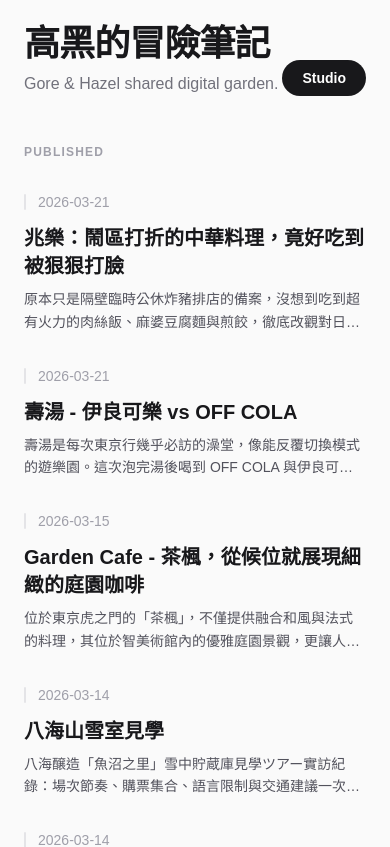
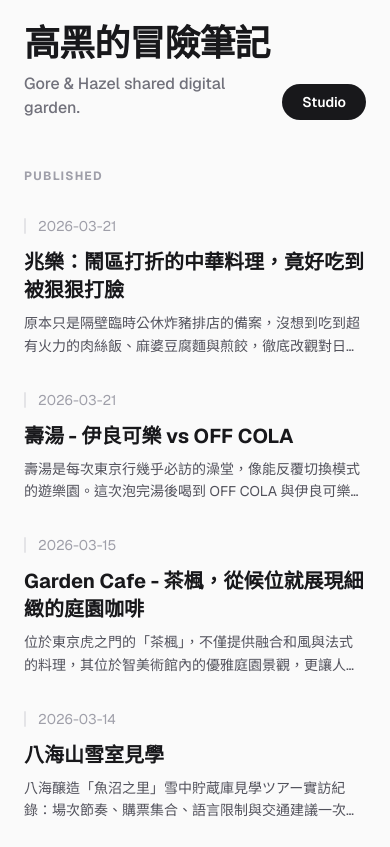
Before and after one commit to AuraStarry/chat-blog, a Next.js app: page / in a window 390 px wide. Shown: the top 847 px of the page. Built offline with nearby package versions, Linux system fonts and the light colour scheme.

Commit message:
fix(page): unify desktop/mobile Chinese font stack with title

```diff
--- a/src/app/globals.css
+++ b/src/app/globals.css
@@ -16,7 +16,7 @@
 body {
   background: var(--background);
   color: var(--foreground);
-  font-family: Arial, Helvetica, sans-serif;
+  font-family: var(--font-geist-sans), -apple-system, BlinkMacSystemFont, "Segoe UI", "PingFang TC", "Noto Sans TC", "Microsoft JhengHei", sans-serif;
 }
 
 /* Chapter map mobile overflow guard */
--- a/src/app/page/[slug]/page.js
+++ b/src/app/page/[slug]/page.js
@@ -101,7 +101,7 @@ export default async function PageDetail({ params }) {
           )}
 
           {frontmatter.summary && !frontmatter.title.includes(frontmatter.summary) && (
-            <p className="text-lg md:text-xl text-slate-500 leading-relaxed font-serif italic mb-10 border-l-2 border-slate-100 pl-6">
+            <p className="text-lg md:text-xl text-slate-500 leading-relaxed font-sans italic mb-10 border-l-2 border-slate-100 pl-6">
               {frontmatter.summary}
             </p>
           )}
@@ -130,11 +130,11 @@ export default async function PageDetail({ params }) {
             prose-blockquote:border prose-blockquote:border-slate-200 prose-blockquote:bg-slate-50/80
             prose-blockquote:rounded-xl prose-blockquote:px-5 prose-blockquote:py-4 prose-blockquote:my-8
             prose-blockquote:shadow-[inset_4px_0_0_0_rgba(15,23,42,0.85)]
-            prose-blockquote:before:content-['“'] prose-blockquote:before:text-slate-300 prose-blockquote:before:text-3xl prose-blockquote:before:font-serif prose-blockquote:before:leading-none
+            prose-blockquote:before:content-['“'] prose-blockquote:before:text-slate-300 prose-blockquote:before:text-3xl prose-blockquote:before:font-sans prose-blockquote:before:leading-none
             prose-blockquote-p:before:content-none prose-blockquote-p:after:content-none
             prose-img:rounded-sm prose-img:my-10
             prose-strong:text-slate-900
-            font-serif text-[18px] md:text-[21px]"
+            font-sans text-[18px] md:text-[21px]"
           dangerouslySetInnerHTML={{ __html: htmlContent }}
         />
 
```
Also changed, not shown: 1 other file (tests, documents, lock files or other folders).
